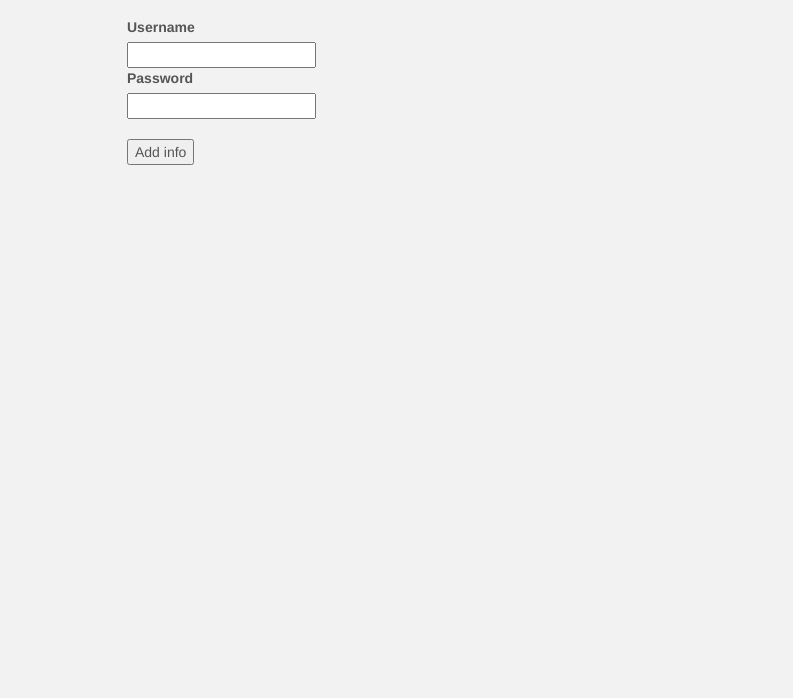
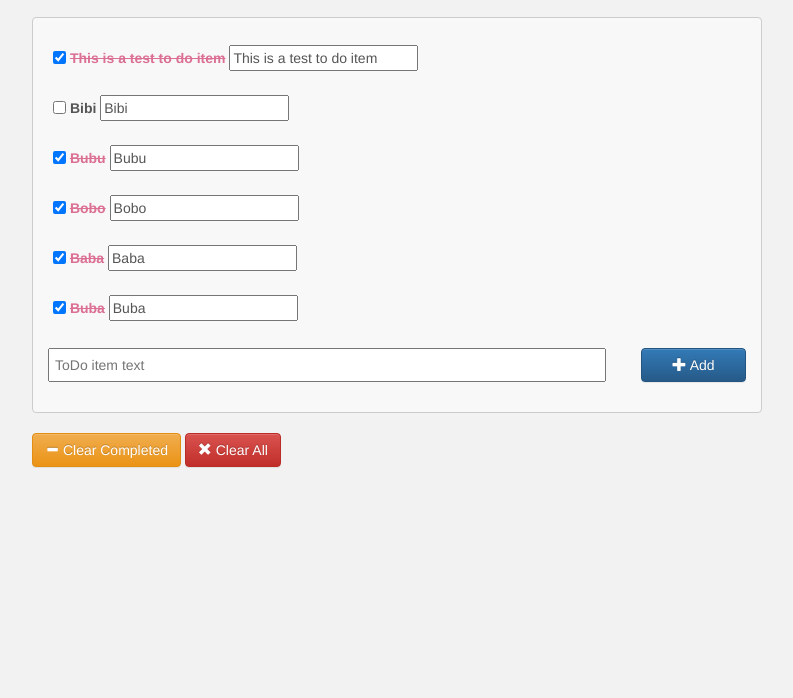
Before and after one commit to Diangos/angularToDo, a plain HTML site: page index.html in a window 1280 px wide. Shown: the part 102-800 px from the top of the page, without its empty margins (243-1036 px from the left). Drawn offline with nearby package versions, Linux system fonts and the light colour scheme.

Commit message:
Started actual work on the project

```diff
--- a/index.html
+++ b/index.html
@@ -19,26 +19,51 @@
     </head>
     <body>
         <div class="container">
-            <div class="col-xs-6 col-xs-offset-3" ng-controller="MainController as mainCtrl">
+            <div class="col-xs-8 col-xs-offset-2" ng-controller="ToDoController as todoCtrl">
                 <h1>To Do</h1>
 
                 <p class="lead">This is an experiment to see how this will work</p>
 
-                <div class="userInfo" ng-repeat="user in mainCtrl.users">
-                    <h4>{{user.username}}</h4>
-                    <p>{{user.password}}</p>
+                <div class="main-display">
+                    <form>
+
+                        <div class="todos">
+                            <div class="item" ng-repeat="item in todoCtrl.items track by item.label">
+                                <input type="checkbox" name="done[{{$index}}]" ng-model="item.done"/>
+                                <label ng-class="{done: item.done}" for="item[{{$index}}]">{{item.label}}</label>
+                                <input type="text" ng-model="item.label" id="item[{{$index}}]" name="item[{{$index}}]"/>
+
+                                <button class="btn btn-default pull-right remove" ng-click="todoCtrl.remove($index)">
+                                    <i class="glyphicon glyphicon-minus" aria-hidden="true"></i>
+                                    Remove
+                                </button>
+
+                            </div>
+
+                            <div class="control-area">
+                                <input type="text" class="large" ng-model="todoCtrl.itemLabel" placeholder="ToDo item text"/>
+
+                                <button class="btn btn-primary" ng-click="todoCtrl.add()">
+                                    <i class="glyphicon glyphicon-plus" aria-hidden="true"></i>
+                                    Add
+                                </button>
+                            </div>
+                        </div>
+
+                        <!-- BUTTONS -->
+                        <button class="btn btn-warning" ng-click="todoCtrl.clearDone()">
+                            <i class="glyphicon glyphicon-minus" aria-hidden="true"></i>
+                            Clear Completed
+                        </button>
+
+                        <button class="btn btn-danger" ng-click="todoCtrl.clearAll()">
+                            <i class="glyphicon glyphicon-remove" aria-hidden="true"></i>
+                            Clear All
+                        </button>
+
+                    </form>
                 </div>
 
-                <form ng-submit="mainCtrl.persist()">
-                    <label for="username">Username</label><br/>
-                    <input id="username" type="text" ng-model="mainCtrl.users.username"/>
-                    <br/>
-                    <label for="password">Password</label><br/>
-                    <input id="password" type="password" ng-model="mainCtrl.users.password"/>
-                    <br/>
-                    <br/>
-                    <button type="submit">Add info</button>
-                </form>
             </div>
         </div>
     </body>
--- a/js/main.js
+++ b/js/main.js
@@ -1,20 +1,94 @@
+"use strict";
+
 /**
  * Created by Merlas Tudor<tudor.merlas@evozon.com> on 12.01.02015.
  */
 
-var app;
+(function() {
+    var app;
 
+    app = angular.module('todo', []);
 
+    app.controller('ToDoController', function(){
 
-app = angular.module('todo', []);
+        var self = this;
 
-app.controller('MainController', function(){
-    "use strict";
-    var self = this;
+        self.items = [
+            {
+                label: 'This is a test to do item',
+                done: true
+            },
+            {
+                label: 'Bibi',
+                done: false
+            },
+            {
+                label: 'Bubu',
+                done: true
+            },
+            {
+                label: 'Bobo',
+                done: true
+            },
+            {
+                label: 'Baba',
+                done: true
+            },
+            {
+                label: 'Buba',
+                done: true
+            },
+        ];
 
-    self.users = [];
+        self.add = function () {
 
-    self.persist = function () {
-        self.users.push(self.users);
-    };
-});
+            if (self.itemLabel === undefined || self.itemLabel === "") {
+                return false;
+            }
+            // Don't allow duplicate items
+            // It makes ng-repeat throw and error
+
+            // We presume no duplicates are present
+            var add = true;
+
+            // Search for duplicates
+            for(var i = 0; i < self.items.length; i++) {
+                if (self.items[i].label === self.itemLabel) {
+                    // If found, don't allow add
+                    add = false;
+                }
+            }
+
+            // Add only if no duplicates exist
+            if (add === true) {
+                self.items.push(
+                    {
+                        label: self.itemLabel,
+                        done: false
+                    }
+                );
+                self.itemLabel = "";
+            }
+        };
+
+        self.remove = function(index) {
+            if (index >= 0 && index < self.items.length ) {
+                self.items.splice(index, 1);
+            }
+        };
+
+        self.clearAll = function () {
+            self.items = [];
+        };
+
+        self.clearDone = function () {
+            for(var i = 0; i < self.items.length; i++) {
+                if (self.items[i].done === true) {
+                    self.items.splice(i, 1);
+                    // Because we remove an element we change the indexes
+                    i--;
+                }
+            }
+        };
+    });
+})();
--- a/style/main.css
+++ b/style/main.css
@@ -3,6 +3,78 @@ body {
     color: #555;
 }
 
-.bibi {
+.todos {
+    display: table;
+    width: 100%;
+    padding: 15px 0;
+    margin-bottom: 20px;
+
+    border: 1px solid #CCCCCC;
+
+    border-radius: 4px;
+    -moz-border-radius: 4px;
+    -webkit-border-radius: 4px;
+
+    background-color: #F8F8F8;
+}
+
+.todos .item {
+    display: inline-block;
+    height: 50px;
+    width: 100%;
+    padding: 0 20px;
+    vertical-align: middle;
+}
+
+.todos .item:after {
+    display: inline-block;
+    height: 100%;
+    visibility: hidden;
+    content: "";
+    vertical-align: middle;
+}
+
+.todos .item > * {
+    display: inline-block;
+    vertical-align: middle;
+    margin: auto;
+}
+
+.todos .item .remove {
+    display: none;
+}
+
+.todos .item:hover {
+    background-color: white;
+}
+
+.todos .item:hover .remove {
+    display: inline-block;
+}
+
+.control-area{
+    padding: 15px;
+    display: table;
+    width: 100%;
+}
+
+.control-area input {
+    display: table-cell;
+    padding: 5px;
+    width: 80%;
+}
+
+.control-area button {
+    display: table-cell;
+    width: 15%;
+    margin-left: 5%;
+}
+
+.control-area > * {
+    vertical-align: middle;
+}
+
+.done {
     color: palevioletred;
+    text-decoration: line-through;
 }
```
